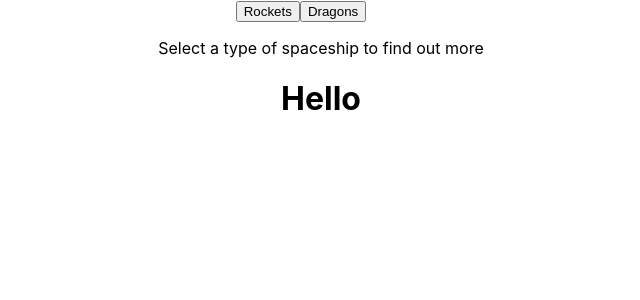
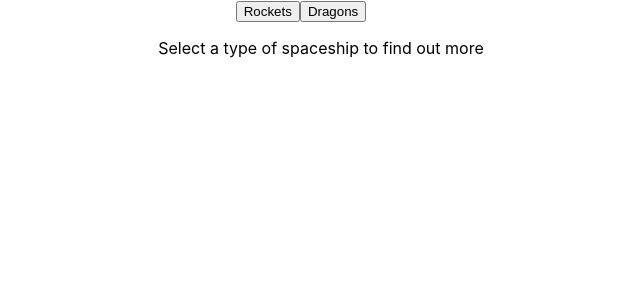
Before and after one commit to KG700/explore-space, a React (Create React App) app: page / in a window 1280 px wide. Shown: the top 300 px of the page, without its empty margins (339-979 px from the left). Built offline with nearby package versions, Linux system fonts and the light colour scheme.

Commit message:
Connected FullRocket to reducer state

```diff
--- a/src/components/FullRocket.tsx
+++ b/src/components/FullRocket.tsx
@@ -1,44 +1,30 @@
 import React, { Component } from 'react';
-import axios from 'axios';
+import { connect } from 'react-redux';
+
+import { IState } from '../store/reducer';
 
 type Props = {
-    id: string
+    rocket: any,
 }
 
-type State = {
-    rocket: {
-        rocket_id: string
-    }
-}
-
-class FullRocket extends Component<Props, State> {
-
-  constructor(props: Props) {
-    super(props);
-    this.state = {
-      rocket: {
-          rocket_id: ""
-      }
-    }
-  }
-
-  componentDidUpdate () {
-    if (this.props.id) {
-        if (this.state.rocket && this.state.rocket.rocket_id !== this.props.id){
-            axios.get('/rockets/' + this.props.id)
-                .then(response => {
-                    this.setState({ rocket: response.data });
-                });
-        }
-    }
-  }
+class FullRocket extends Component<Props> {
 
  render () {
-     console.log('[FullRocket]' + this.props.id)
      return (
-        <h1>Hello</h1>
+        <div>
+            <h1>{this.props.rocket.rocket_name}</h1>
+            <p>{this.props.rocket.description}</p>
+            <h2>Quick Facts</h2>
+     <p>Cost per launch: ${this.props.rocket.cost_per_launch}</p>
+        </div>
      )
  }
 }
 
-export default FullRocket;
+const mapStateToProps = (state: IState) => {
+    return {
+      rocket: state.selectedRocket
+    };
+  }
+
+export default connect(mapStateToProps)(FullRocket);
--- a/src/containers/App.tsx
+++ b/src/containers/App.tsx
@@ -61,9 +61,13 @@ class App extends Component<Props> {
         <ul>
             { spaceShipList }
           {
-            this.props.selectedRocket
+            this.props.selected === SpaceShips.ROCKET
             ?
-              <FullRocket id={this.props.selectedRocket} />
+              <FullRocket />
+            :
+            this.props.selected === SpaceShips.DRAGON
+            ?
+              null
             :
               null
           }
```
